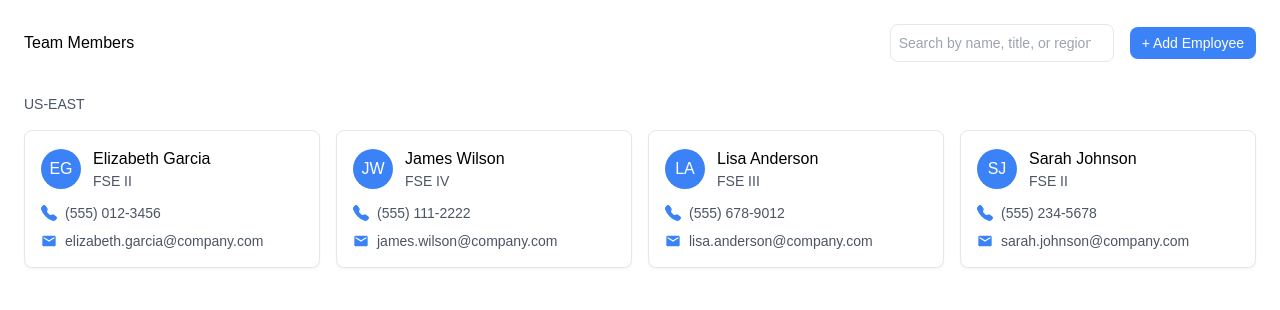
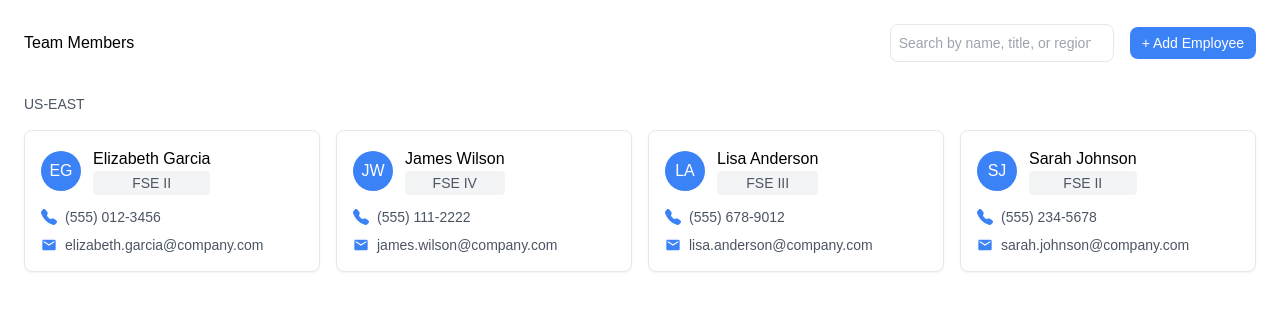
Before and after one commit to SeifEldin15/ARC-employee-management, a Next.js app in the folder frontend/: page /team in a window 1280 px wide. Shown: the top 310 px of the page. Built offline with nearby package versions, Linux system fonts and the light colour scheme.

Commit message:
style changes to card

```diff
--- a/frontend/src/app/team/page.jsx
+++ b/frontend/src/app/team/page.jsx
@@ -65,7 +65,9 @@ export default function TeamPage() {
                   </div>
                   <div>
                     <h3 className="font-medium">{member.name}</h3>
-                    <p className="text-sm text-gray-600">{member.title}</p>
+                    <p className="text-sm text-gray-600 bg-gray-100 rounded px-2 py-0.5 text-center">
+                      {member.title}
+                    </p>
                   </div>
                 </div>
                 <div className="space-y-2 text-sm">
```
